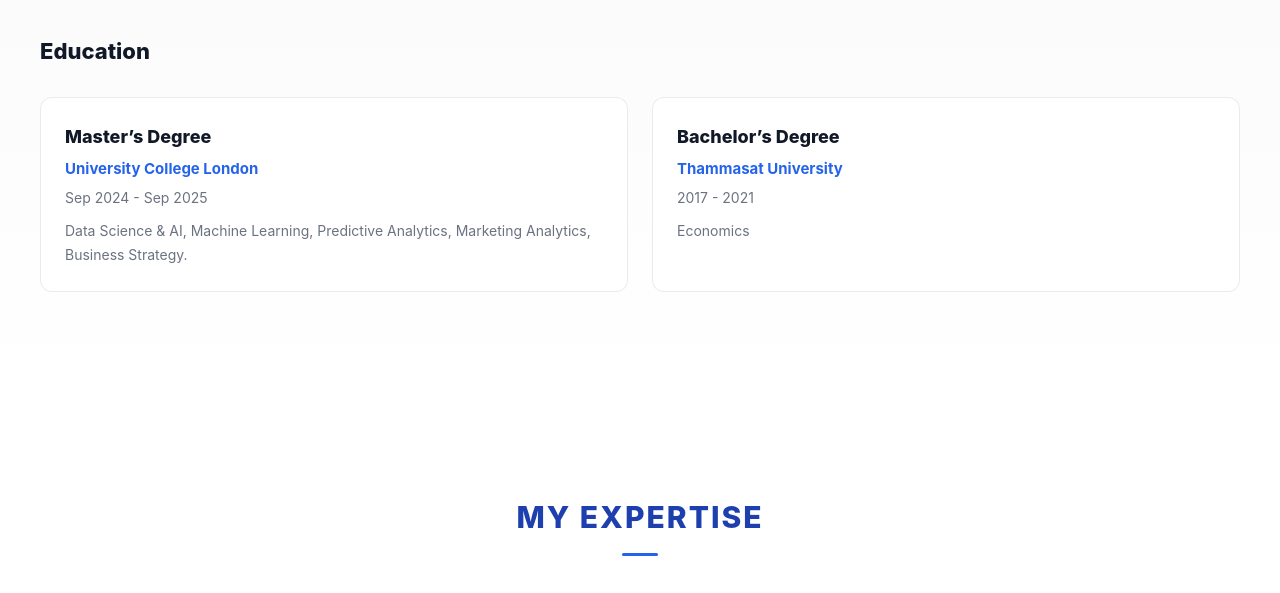
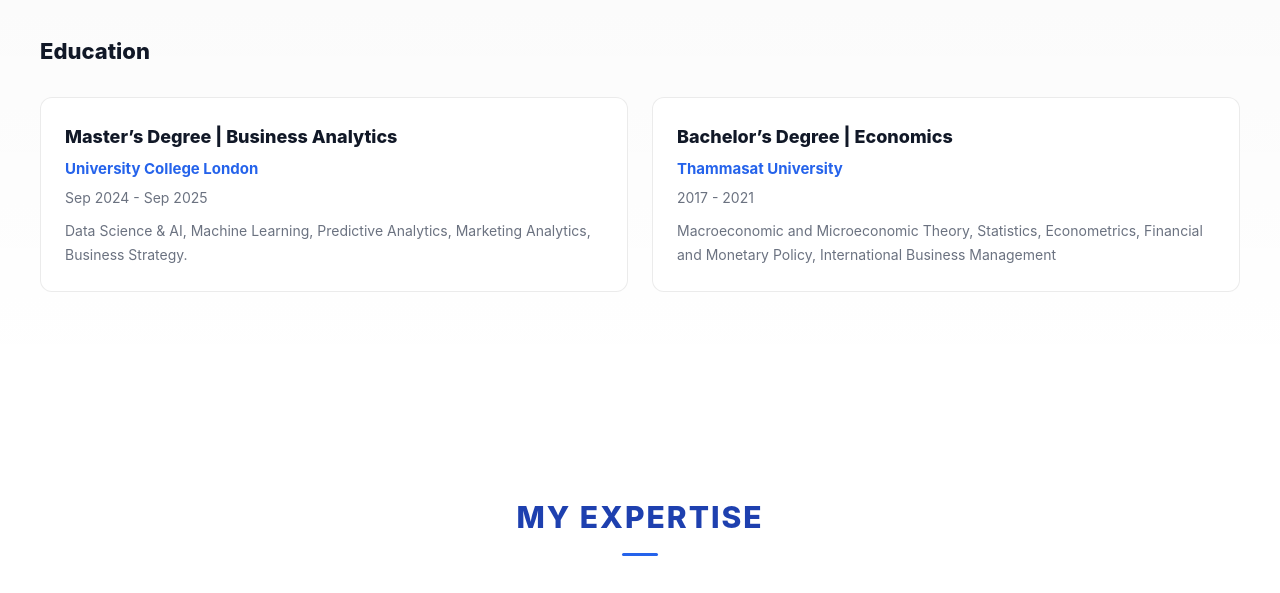
Before and after one commit to Thanchanokk-p/my-portfolio, a plain HTML site: page index.html in a window 1280 px wide. Shown: the part 2020-2613 px from the top of the page. Drawn offline with Linux system fonts and the light colour scheme.

Commit message:
Update index.html

```diff
--- a/index.html
+++ b/index.html
@@ -187,7 +187,7 @@
             <div class="journey-item">
 
               <div class="journey-content">
-                <h4>Master’s Degree</h4>
+                <h4>Master’s Degree | Business Analytics </h4>
                 <p class="journey-company">University College London</p>
 
                 <!-- Updated: date range -->
@@ -202,12 +202,12 @@
             <div class="journey-item">
 
               <div class="journey-content">
-                <h4>Bachelor’s Degree</h4>
+                <h4>Bachelor’s Degree | Economics </h4>
                 <p class="journey-company">Thammasat University</p>
                 <p class="journey-date">2017 - 2021</p>
 
                 <!-- Updated: Economics only -->
-                <p class="journey-desc">Economics</p>
+                <p class="journey-desc">Macroeconomic and Microeconomic Theory, Statistics, Econometrics, Financial and Monetary Policy, International Business Management</p>
               </div>
             </div>
           </div>
```
